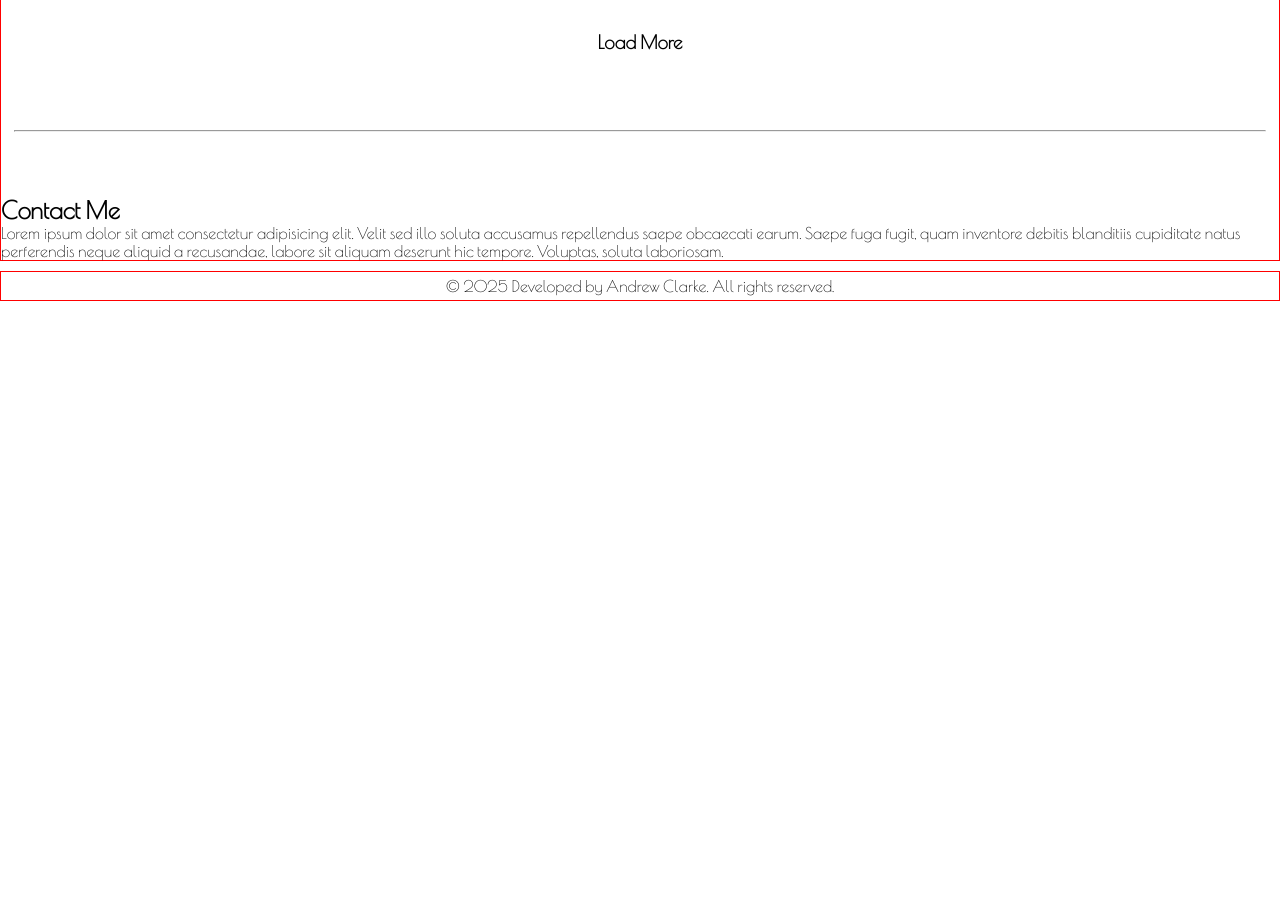
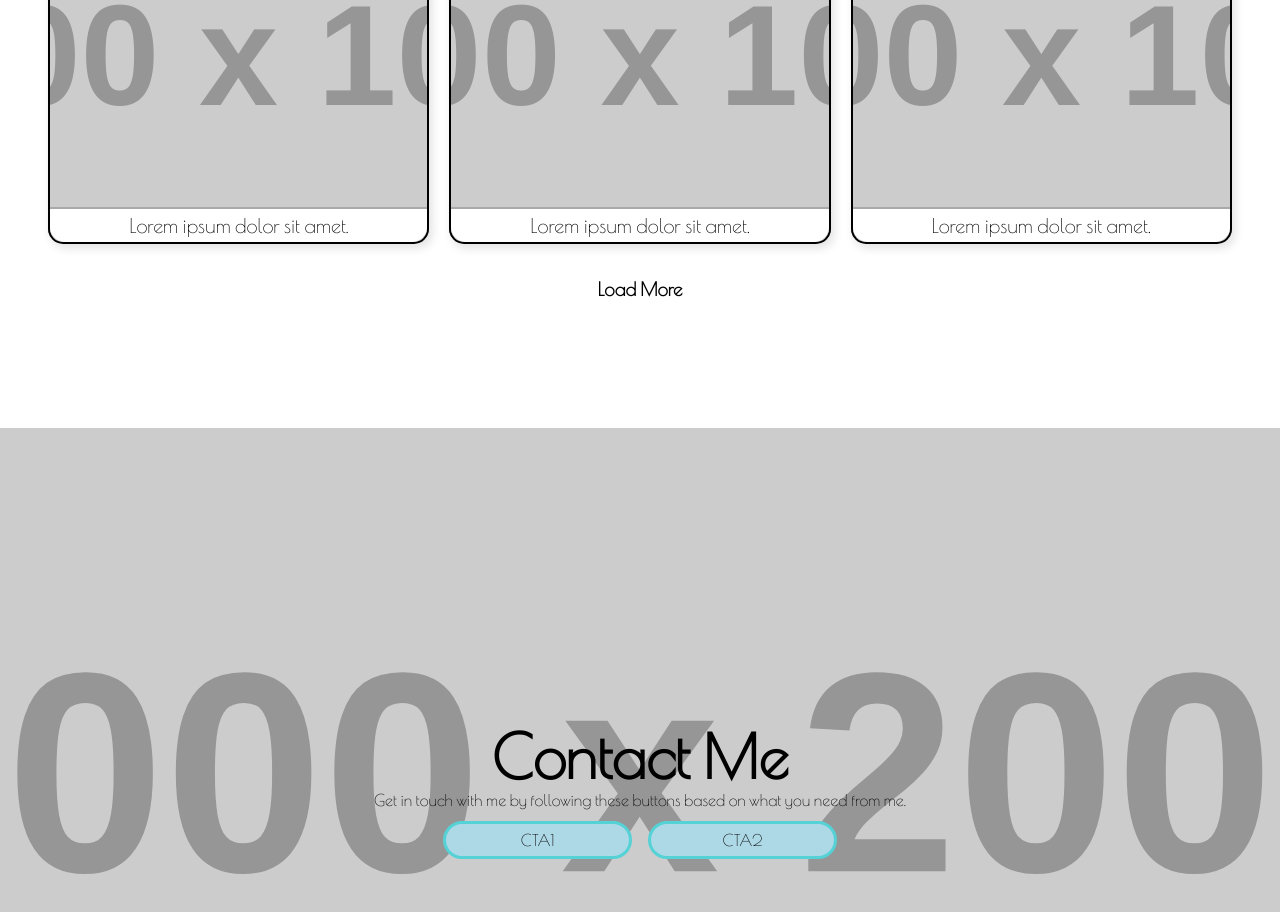
Before and after one commit to Rotomizer/portfolio-student, a plain HTML site: page index.html in a window 1280 px wide. Shown: the part 1800-2712 px from the top of the page. Before the commit the page ends 2101 px from the top, so only its background shows below. Drawn offline with nearby package versions, Linux system fonts and the light colour scheme; placeholder pictures from the web are drawn by us.

Commit message:
Started working on about

```diff
--- a/index.html
+++ b/index.html
@@ -17,18 +17,17 @@
             <div class="name">
                 <a href="#"><div class="site-name"><h1>[Your Name Here]</h1></div></a>
                 <div class="social-icons">
-                    <a href="#" target="_blank"><i class="fab fa-spotify fa-lg"></i></a>
-                    <a href="#" target="_blank"><i class="fab fa-itunes-note fa-lg"></i></a>
                     <a href="#" target="_blank"><i class="fab fa-instagram fa-lg"></i></a>
                     <a href="#" target="_blank"><i class="fab fa-youtube fa-lg"></i></a>
                     <a href="#" target="_blank"><i class="fab fa-linkedin fa-lg"></i></a>
+                    <a href="#" target="_blank"><i class="fab fa-github fa-lg"></i></a>
                 </div>
             </div>
             <div class="nav-links" id="navLinks">
                 <ul id="navbar">
                     <li id="navli"><a href="#" class="active">Home</a></li>
                     <li id="navli"><a href="about.html">About Me</a></li>
-                    <li id="navli"><a href="portfolio.html">Portfolio</a></li>
+                    <li id="navli"><a href="portfolio.html">Projects</a></li>
                     <li id="navli"><a href="contact.html">Contact</a></li>
                 </ul>
             </div>
@@ -61,10 +60,17 @@
             </div>
             <h3>Load More</h3>
         </div>
-        <hr>
         <div class="contact-text">
             <h2>Contact Me</h2>
-            <p>Lorem ipsum dolor sit amet consectetur adipisicing elit. Velit sed illo soluta accusamus repellendus saepe obcaecati earum. Saepe fuga fugit, quam inventore debitis blanditiis cupiditate natus perferendis neque aliquid a recusandae, labore sit aliquam deserunt hic tempore. Voluptas, soluta laboriosam.</p>
+            <p>Get in touch with me by following these buttons based on what you need from me.</p>
+            <div class="contact-container">
+                <div class="contact-button">
+                    <p>CTA1</p>
+                </div>
+                <div class="contact-button">
+                    <p>CTA2</p>
+                </div>
+            </div>
         </div>
     </section>
     <section class="footer">
--- a/portfolioStyle.css
+++ b/portfolioStyle.css
@@ -84,7 +84,6 @@ nav {
 
 /*home-content*/
 .home-content {
-    border: var(--debug-border);
     hr {
         margin: 5% 1%;
         color: darkgrey;
@@ -95,7 +94,7 @@ nav {
     display: flex;
     justify-content: space-around;
     align-items: center;
-    padding: 1%;
+    padding: 5% 4%;
     .container {
         padding: 1%;
         h2 {
@@ -120,7 +119,7 @@ nav {
 
 .portfolio-text {
     display: block;
-    padding: 1%;
+    padding: 3% 3% 10% 3%;
     h2 {
         text-align: center;
         font-size: 60px;
@@ -135,7 +134,7 @@ nav {
         padding: 2% 0;
         .box {
             width: auto;
-            height: 250px;
+            height: 350px;
             margin: 10px;
             flex-shrink: 1;
             flex-grow: 1;
@@ -146,6 +145,7 @@ nav {
             border-radius: 15px;
             background: url("https://placehold.co/1000x1000") center;
             background-repeat: no-repeat;
+            box-shadow: 3px 4px 8px 1px rgba(0,0,0,0.1);
             p {
                 margin: 0;
                 padding: 5px;
@@ -157,11 +157,51 @@ nav {
     }
 }
 
+.contact-text {
+    height: 60vh;
+    display: flex;
+    justify-content: center;
+    flex-direction: column;
+    align-items: center;
+    background: url("https://placehold.co/2000x2000") center;
+    padding: 10% 10%;
+    h2 {
+        background: transparent;
+        text-align: center;
+        font-size: 60px;
+    }
+    p {
+        background: transparent;
+        text-align: center;
+    }
+    .contact-container {
+        width: 40%;
+        display: flex;
+        padding: 4px 4%;
+        justify-content: center;
+        background: transparent;
+        .contact-button {
+            width: 200px;
+            height: 4vh;
+            display: flex;
+            margin: 2%;
+            background-color: lightblue;
+            border: 3px solid rgb(85, 210, 214);
+            border-radius: 20px;
+            p {
+                width: 100%;
+                height: auto;
+                margin: auto;
+                background: transparent;
+            }
+        }
+    }
+}
+
 /* footer */
 .footer {
     margin: 10px 0 0 0;
     text-align: center;
-    border: var(--debug-border);
 }
 
 .footer-text {
```
Also changed, not shown: about.html (+21 -7 lines).
